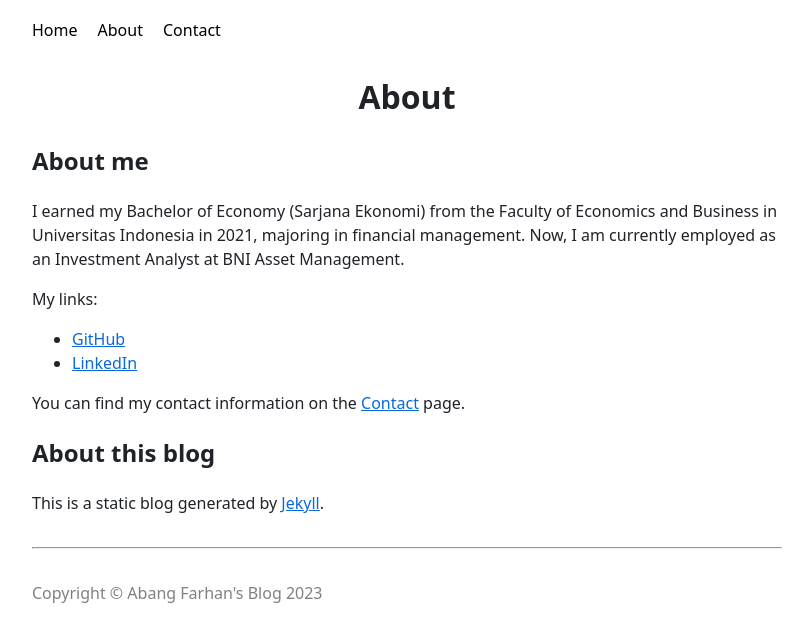
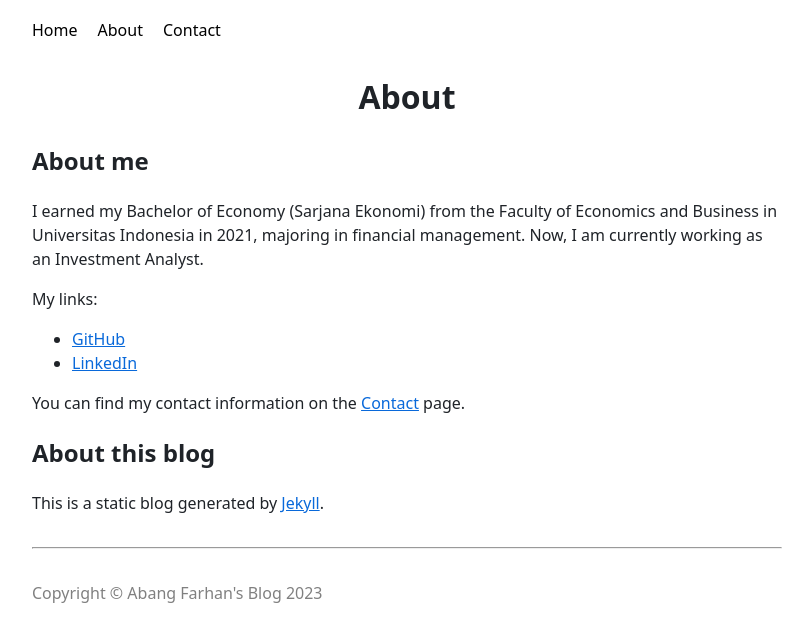
Before and after one commit to abangfarhan/abangfarhan.github.io, a Jekyll site: the page built from about.md, in a window 1280 px wide. Shown: the top 642 px of the page, without its empty margins (233-1040 px from the left). Built offline with Jekyll 4.4.1, drawn with Linux system fonts in a browser that asks for light colours.

Commit message:
update about.md

```diff
--- a/about.md
+++ b/about.md
@@ -7,8 +7,7 @@ title: About
 
 I earned my Bachelor of Economy (Sarjana Ekonomi) from the Faculty of Economics
 and Business in Universitas Indonesia in 2021, majoring in financial
-management. Now, I am currently employed as an Investment Analyst at BNI Asset
-Management.
+management. Now, I am currently working as an Investment Analyst.
 
 My links:
 
```
